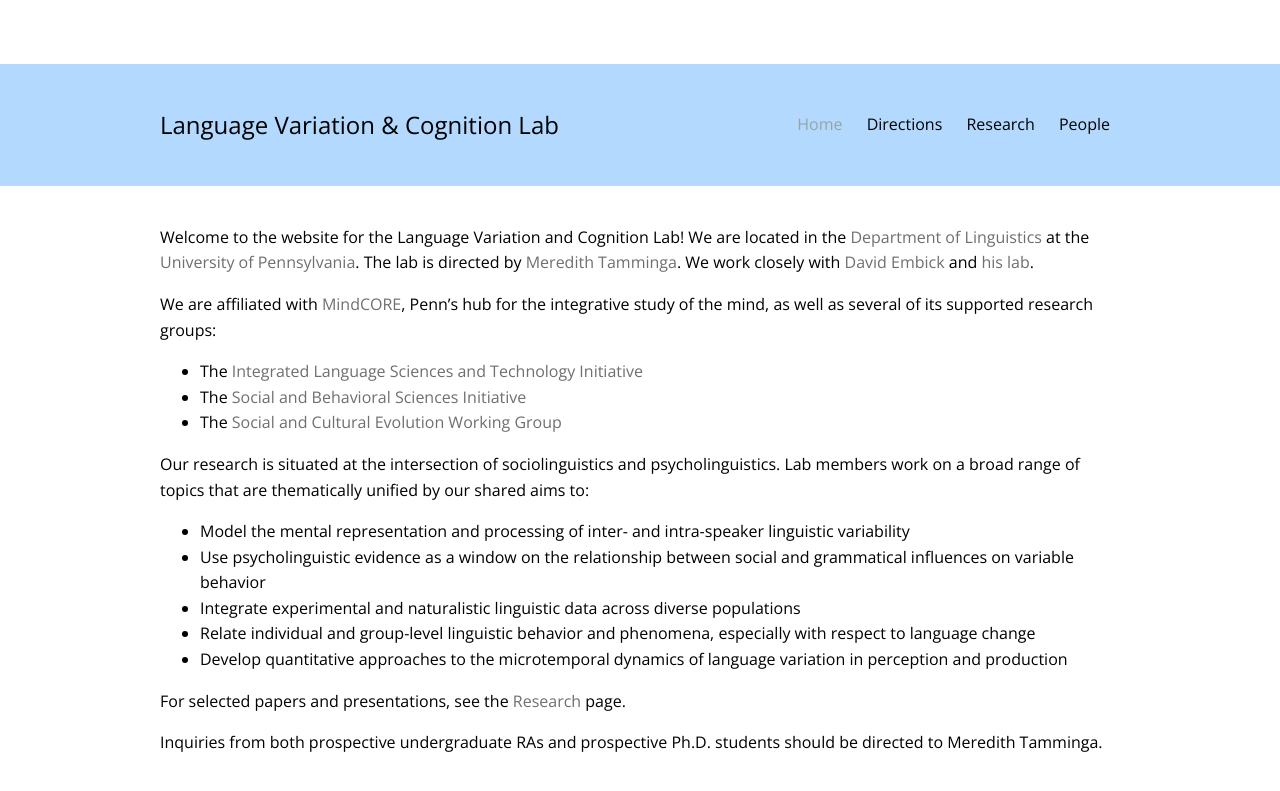
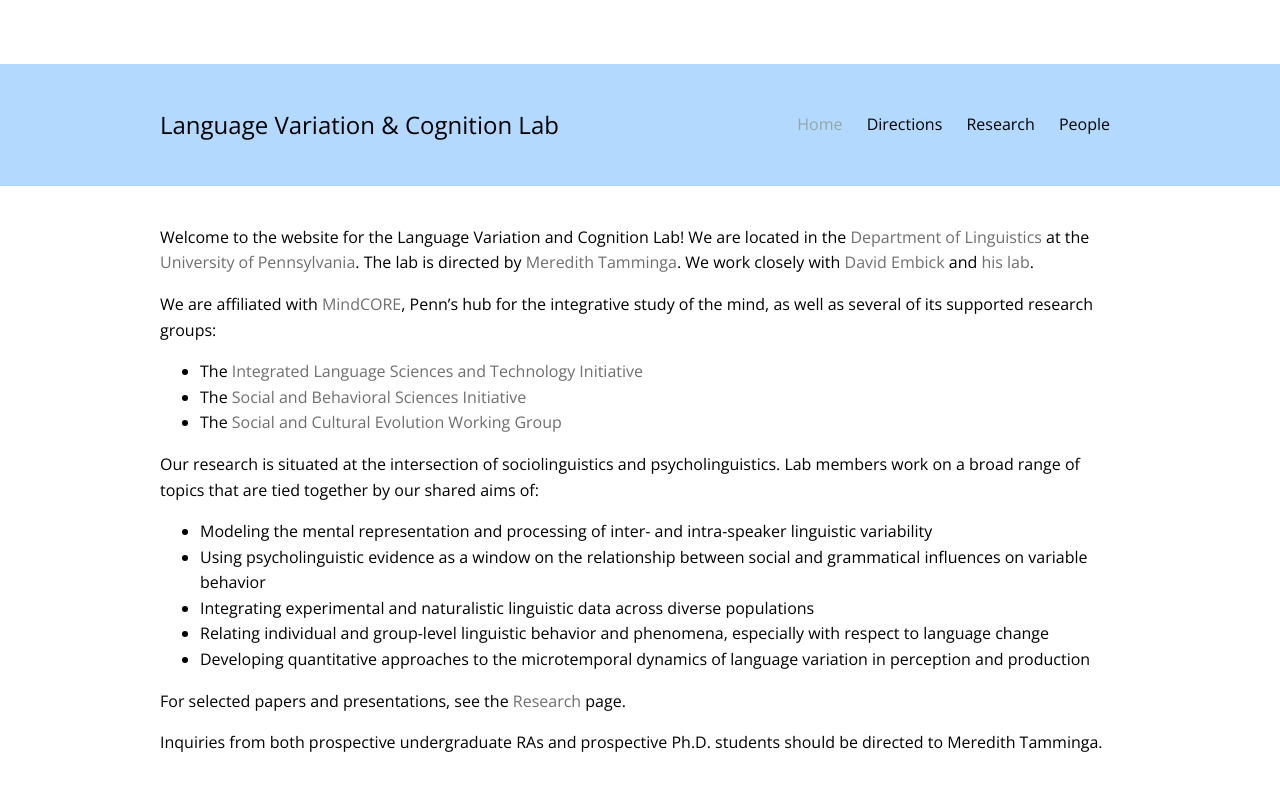
Before and after one commit to laceywade/TammingaLab.github.io, a Jekyll site: the page built from index.md, in a window 1280 px wide. Shown: the top 791 px of the page. Built offline with Jekyll 4.4.1, drawn with Linux system fonts in a browser that asks for light colours; some web fonts are replaced.

Commit message:
Update index.md

```diff
--- a/index.md
+++ b/index.md
@@ -13,12 +13,12 @@ We are affiliated with [MindCORE](https://mindcore.sas.upenn.edu/), Penn's hub f
 * The [Social and Behavioral Sciences Initiative](http://web.sas.upenn.edu/penn-sbsi/)
 * The [Social and Cultural Evolution Working Group](https://web.sas.upenn.edu/scew/)
 
-Our research is situated at the intersection of sociolinguistics and psycholinguistics. Lab members work on a broad range of  topics that are thematically unified by our shared aims to:
-* Model the mental representation and processing of inter- and intra-speaker linguistic variability
-* Use psycholinguistic evidence as a window on the relationship between social and grammatical influences on variable behavior
-* Integrate experimental and naturalistic linguistic data across diverse populations
-* Relate individual and group-level linguistic behavior and phenomena, especially with respect to language change
-* Develop quantitative approaches to the microtemporal dynamics of language variation in perception and production
+Our research is situated at the intersection of sociolinguistics and psycholinguistics. Lab members work on a broad range of  topics that are tied together by our shared aims of:
+* Modeling the mental representation and processing of inter- and intra-speaker linguistic variability
+* Using psycholinguistic evidence as a window on the relationship between social and grammatical influences on variable behavior
+* Integrating experimental and naturalistic linguistic data across diverse populations
+* Relating individual and group-level linguistic behavior and phenomena, especially with respect to language change
+* Developing quantitative approaches to the microtemporal dynamics of language variation in perception and production
 
 For selected papers and presentations, see the [Research](https://tammingalab.github.io/research/) page.
 
```
